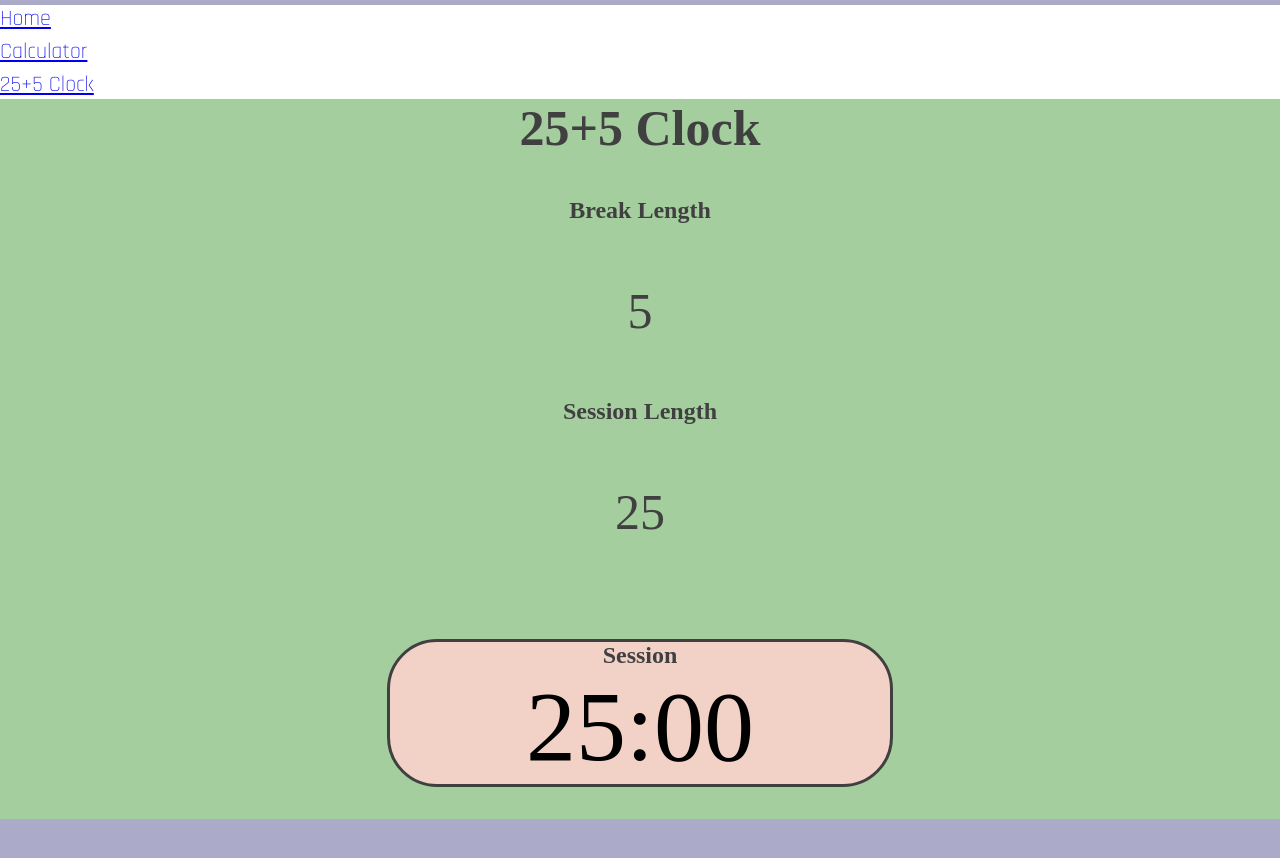
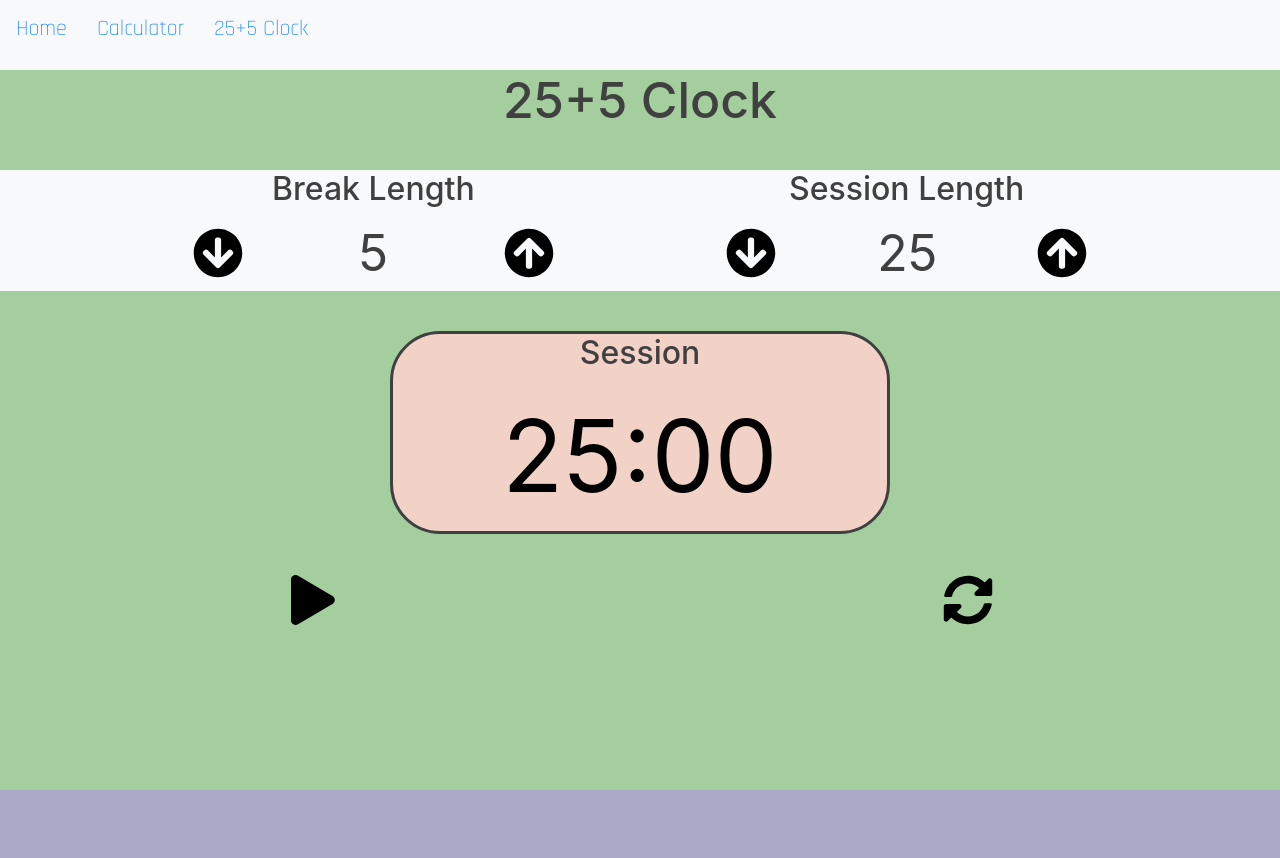
Before and after one commit to NielsMartensGitH/portfoliobyniels, a React (Create React App) app: page /Clock in a window 1280 px wide. Shown: the top 858 px of the page. After the commit the page ends 800 px from the top, so only its background shows below. Built offline with nearby package versions, Linux system fonts and the light colour scheme.

Commit message:
update
update

```diff
--- a/package.json
+++ b/package.json
@@ -1,6 +1,7 @@
 {
   "name": "calculator",
   "version": "0.1.0",
+  "homepage": "http://react.portfoliobyniels.be",
   "private": true,
   "dependencies": {
     "@testing-library/jest-dom": "^5.11.9",
@@ -8,6 +9,7 @@
     "@testing-library/user-event": "^12.8.1",
     "react": "^17.0.1",
     "react-dom": "^17.0.1",
+    "react-router-dom": "^5.2.0",
     "react-scripts": "4.0.3",
     "web-vitals": "^1.1.0"
   },
--- a/public/index.html
+++ b/public/index.html
@@ -27,10 +27,13 @@
 
 
 
-    <title>React App</title>
+    <title>Portfolio Made By Niels Martens</title>
+    <link rel="stylesheet" href="https://cdn.jsdelivr.net/npm/bootstrap@4.6.0/dist/css/bootstrap.min.css" integrity="sha384-B0vP5xmATw1+K9KRQjQERJvTumQW0nPEzvF6L/Z6nronJ3oUOFUFpCjEUQouq2+l" crossorigin="anonymous">
+
   </head>
   <body>
     <noscript>You need to enable JavaScript to run this app.</noscript>
+
     <div id="root"></div>
     <!--
       This HTML file is a template.
@@ -43,5 +46,10 @@
       To create a production bundle, use `npm run build` or `yarn build`.
     -->
     <script src="https://cdn.freecodecamp.org/testable-projects-fcc/v1/bundle.js"></script>
+    <script src="https://cdnjs.cloudflare.com/ajax/libs/font-awesome/5.15.2/js/all.min.js"></script>
+
+
+
+
   </body>
 </html>
--- a/src/Clock/Clock.js
+++ b/src/Clock/Clock.js
@@ -1,3 +1,4 @@
+
 import { useState, useEffect } from 'react'
 import Controls from './Controls'
 import Timer from './Timer'
@@ -42,6 +43,11 @@ useEffect(() =>{
             setSecond(computedSecond)
             setMinute(computedMinute)
             setSessionCount(sessionCount-1)
+
+            if(sessionCount === 60){
+                document.getElementById("time-left").style.color = "red";
+            }
+
             if(sessionCount === 0){
                 setBreakActive(!breakActive)
                 setSessionActive(!sessionActive)
@@ -49,11 +55,13 @@ useEffect(() =>{
                 setBreakCount(breakLength*60)
                 setBreakSwitch("on")
                 setSessionSwitch("off")
-                const audio = new Audio("250629__kwahmah-02__alarm1.mp3");
+                const audio = new Audio("https://static.wixstatic.com/mp3/9f0000_03223f6729cd47df9ee229f18c9c1227.mp3");
+                audio.loop = false;
                 audio.play();
+                document.getElementById("time-left").style.color = "black";
 
             }
-        }, 1000)
+        }, 10)
     }
 
     return () => clearInterval(intervalId);
@@ -74,6 +82,9 @@ useEffect(() =>{
             setSecond(computedSecond)
             setMinute(computedMinute)
             setBreakCount(breakCount-1)
+            if(sessionCount === 60){
+                document.getElementById("time-left").style.color = "red";
+            }
             if(breakCount === 0){
                 setSessionActive(!sessionActive)
                 setBreakActive(!breakActive)
@@ -81,9 +92,13 @@ useEffect(() =>{
                 setSessionCount(sessionLength*60)
                 setBreakSwitch("off")
                 setSessionSwitch("on")
+                const audio = new Audio("https://static.wixstatic.com/mp3/9f0000_03223f6729cd47df9ee229f18c9c1227.mp3");
+                audio.loop = false;
+                audio.play();
+
 
             }
-        }, 1000)
+        }, 10)
     }
 
     return () => clearInterval(intervalId);
@@ -93,14 +108,12 @@ const incrementSession = ()=>{
     if(sessionLength >=9 && sessionLength <60 && sessionActive === false && sessionSwitch==="on"){
     setZero("")
     setMinute(minute+1)
-    setSecond("00")
     setSessionLength(minute+1)
     setSessionCount(sessionCount+60)
     }
     else if(sessionLength >=1 && sessionLength <=11 && sessionActive === false && sessionSwitch==="on"){
     setZero("0")
     setMinute(Number(minute)+1)
-    setSecond("00")
     setSessionLength(Number(minute)+1)
     setSessionCount(sessionCount+60)
     }
@@ -115,14 +128,12 @@ const decrementSession = ()=>{
     if(sessionLength >=11 && sessionLength <= 60 && sessionActive === false && sessionSwitch==="on"){
     setZero("")
     setMinute(minute-1)
-    setSecond("00")
     setSessionLength(minute-1)
     setSessionCount(sessionCount-60)
     }
     else if(sessionLength >1 && sessionLength <=10 && sessionActive === false && sessionSwitch==="on"){
         setZero("0")
         setMinute(minute-1)
-        setSecond("00")
         setSessionLength(minute-1)
         setSessionCount(sessionCount-60)
     }
@@ -137,14 +148,12 @@ const incrementBreak = ()=>{
     if(breakLength >=9 && breakLength <60 && breakActive === false && breakSwitch==="on"){
     setZero("")
     setMinute(Number(minute)+1)
-    setSecond("00")
     setBreakLength(Number(minute)+1)
     setBreakCount(breakCount+60)
     }
     else if(breakLength >=1 && breakLength <=11 && breakActive === false && breakSwitch==="on"){
     setZero("0")
     setMinute(Number(minute)+1)
-    setSecond("00")
     setBreakLength(Number(minute)+1)
     setBreakCount(breakCount+60)
     }
--- a/src/Clock/Timer.js
+++ b/src/Clock/Timer.js
@@ -1,6 +1,6 @@
 function Timer(props){
     return (
-        <div className="clock-timer"  id="timer-label">
+        <div className="clock-timer" id="timer-label">
                     <h2>{props.text}</h2>
                     <div className="clock-display" id="time-left">{props.zero}{props.minute}:{props.second}</div>
 
```
Also changed, not shown: 6 other files (tests, documents, lock files or other folders).
